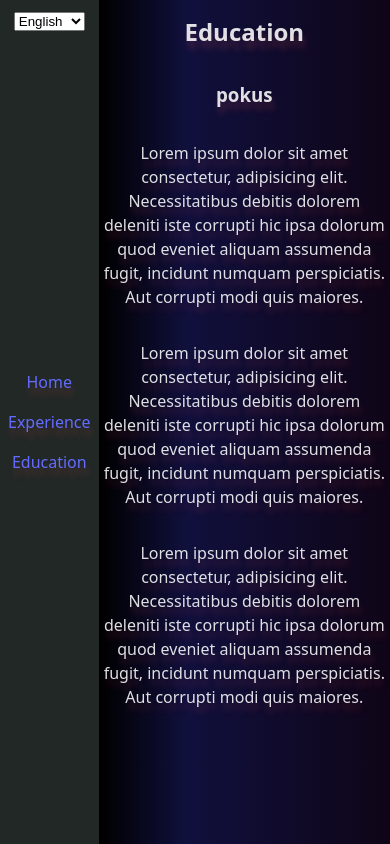
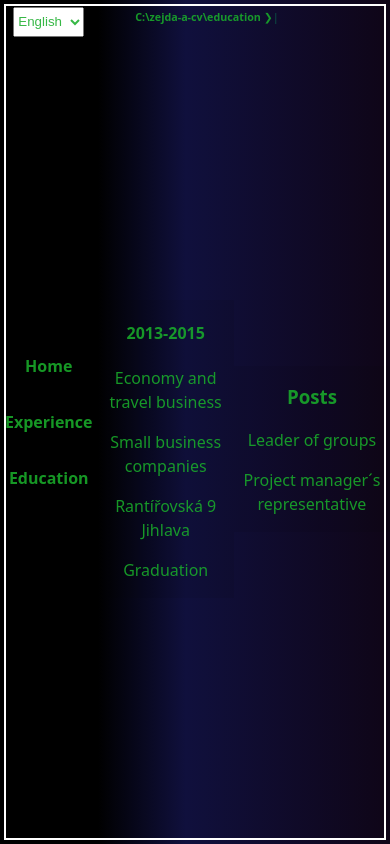
Before and after one commit to AnthonyNet/CV_11_2022, a React (Vite) app: page /education in a window 390 px wide. Built offline with nearby package versions, Linux system fonts and the light colour scheme.

Commit message:
problem with higher responsivity

```diff
--- a/src/ThemeContext.tsx
+++ b/src/ThemeContext.tsx
@@ -1,12 +1,12 @@
 import React, { createContext, useState } from "react";
 import {MdWebStories} from 'react-icons/md';
+import {FaPhp} from 'react-icons/fa';
 import {
   DiHtml5,
   DiCss3,
   DiSass,
   DiPhotoshop,
   DiNodejsSmall,
-  DiPhp,
   DiJavascript1,
   DiReact,
   DiGithubBadge,
@@ -21,9 +21,10 @@ import {
   SiTypescript,
 } from "react-icons/si";
 
-export const ThemeContext = createContext();
 
-export const ThemeProvider = (props: any) => {
+export const ThemeContext = React.createContext();
+
+export const ThemeProvider = (props: string) => {
   const [language, setLanguage] = useState<string>("english");
 
   const languagesData:{} = {
@@ -31,6 +32,7 @@ export const ThemeProvider = (props: any) => {
       home: {
         name: "Antonín Zejda",
         cv: "Resumé for CN Group",
+        paragraph1: "The reason I think you are the best choice for me is that I know you have more than 6 years of experience with trainee programs for junior developers. The second important thing is I would like to continuously improve not only my programming knowledge, but also I am interested in your language courses.",
       },
       experience: {
        heading: "Experience",
@@ -38,6 +40,19 @@ export const ThemeProvider = (props: any) => {
        tools: "Tools",
        graphic: "Graphic Editors"
       },
+      education:{
+        heading1: "Education",
+        heading2: "Posts",
+        year: "2013-2015",
+        name: "Economy and travel business",
+        field: "Small business companies",
+        adress: "Rantířovská 9 Jihlava",
+        graduation: "Graduation",
+        experience: ["Leader of groups",  "Project manager´s representative"],
+        welding: "9 international welding certificates",
+        piping: "1 piping certificate",
+
+      }
     },
     german: {
       home: {
@@ -50,6 +65,18 @@ export const ThemeProvider = (props: any) => {
         tools: "Instrumenten",
         graphic: "Grafikprogramme"
        },
+       education:{
+        heading1: "Ausbildung",
+        heading2: "Arbeit",
+        year: "2013-2015",
+        name: "Schule für Wirtschaft und Tourismus",
+        field: "Kleine Unternehmen",
+        adress: "Rantířovská 9 Jihlava",
+        graduation: "Abitur",
+        experience: ["Gruppenführer",  "Stellvertretender Bauleiter"],
+        welding: "9 Internationale Schweißzertifikaten",
+        piping: "1 Rorhleitunsbau Zertifikate",
+      }
     },
     czech: {
       home: {
@@ -62,6 +89,18 @@ export const ThemeProvider = (props: any) => {
         tools: "Nástroje",
         graphic: "Grafické programy"
        },
+       education:{
+        heading1: "Vzdělání",
+        heading2: "Pozice",
+        year: "2013-2015",
+        name: "Škola ekonomiky a cestovního ruchu",
+        field: "Podnikání malých firem",
+        adress: "Rantířovská 9 Jihlava",
+        graduation: "Maturitní zkouška",
+        experience: ["Vedoucí skupiny",  "Zástupce stavbyvedoucího"],
+        welding: "9 mezinárodních certifikací",
+        piping: "1 Potrubářská certifikace",
+      }
     },
     icons: {
         programming: {
@@ -79,11 +118,6 @@ export const ThemeProvider = (props: any) => {
             icon: <DiJavascript1 />,
             text: "JavaScript",
           },
-
-          github: {
-            icon: <DiGithubBadge />,
-            text: "GitHub",
-          },
           overflow: {
             icon: <DiStackoverflow />,
             text: "Stack overflow",
@@ -94,21 +128,12 @@ export const ThemeProvider = (props: any) => {
             text: "NodeJS",
           },
           php: {
-            icon: <DiPhp />,
+            icon: <FaPhp />,
             text: "PHP",
-          },
-
-          vercel: {
-            icon: <SiVercel />,
-            text: "Vercel",
           },
         },
         tools: {
 
-          responsive: {
-            icon: <MdWebStories />,
-            text: "Responsive",
-          },
           bootstrap: {
             icon: <SiBootstrap />,
             text: "Bootstrap",
@@ -116,6 +141,19 @@ export const ThemeProvider = (props: any) => {
           tailwind: {
             icon: <SiTailwindcss />,
             text: "Tailwind",
+          },
+          github: {
+            icon: <DiGithubBadge />,
+            text: "GitHub",
+          },
+
+          vercel: {
+            icon: <SiVercel />,
+            text: "Vercel",
+          },
+          responsive: {
+            icon: <MdWebStories />,
+            text: "Responsive",
           },
           sass: {
             icon: <DiSass />,
--- /dev/null
+++ b/src/components/education/Education.css
@@ -0,0 +1,12 @@
+
+.articles{
+    display: flex;
+    height: 100%;
+    justify-content: space-around;
+    align-items: center;
+
+}
+
+.articles article{
+    background-color: rgba(11, 5, 5, 0.07);
+}
--- a/src/components/experience/ExpSection.css
+++ b/src/components/experience/ExpSection.css
@@ -3,6 +3,7 @@
   flex-wrap: wrap;
   justify-content: center;
   gap: 1em;
+  margin-bottom: 10vh;
 }
 .experience__section .cover{
 
--- a/src/components/experience/ExpSection.tsx
+++ b/src/components/experience/ExpSection.tsx
@@ -1,7 +1,7 @@
 
 import './ExpSection.css'
 
-const ExpSection = ({data:{}}) => {
+const ExpSection = ({data}) => {
   return (
     <section className="experience__section">
       {
--- a/src/components/navbar/Navbar.css
+++ b/src/components/navbar/Navbar.css
@@ -1,16 +1,38 @@
-.navbar:not(.language) {
+
+.navbar{
   display: flex;
   flex-direction: column;
   align-items: center;
   justify-content: center;
-  background-color: #222826;
+  background: var(--color-navbar-background);
   height: 100vh;
+  width: 130px;
 }
 
 .navbar > * {
   margin: 0.5em;
 }
-.navbar .language {
-  position: fixed;
-  top: 0;
+.navbar #language {
+min-height: 30px;
+position: fixed;
+top: 0;
 }
+
+.navbar a{
+
+  font-weight: bold;
+  margin: 1em 0px;
+  transition: 0.5s ease-in-out;
+}
+
+.navbar a:hover{
+  transform: scale(1.05);
+  outline: 8px solid #0c0b0b;/*
+  box-shadow: 10px 10px 5px 10px rgba(0,0,0,0.75);
+  -webkit-box-shadow: 10px 10px 5px 10px rgba(0,0,0,0.75);
+  -moz-box-shadow: 10px 10px 5px 10px rgba(0,0,0,0.75);*/
+}
+
+.navbar #language{
+  color: var(--color-green);
+}
--- a/src/components/navbar/Navbar.tsx
+++ b/src/components/navbar/Navbar.tsx
@@ -3,7 +3,7 @@ import { NavLink } from "react-router-dom";
 import { ThemeContext } from "../../ThemeContext";
 import "./Navbar.css";
 
-const Navbar = () => {
+const Navbar = (): JSX.Element => {
   const { language, setLanguage } = useContext(ThemeContext);
 
   interface NavInterface {
@@ -11,17 +11,17 @@ const Navbar = () => {
       home: string;
       experience: string;
       education: string;
-    },
+    };
     german: {
       home: string;
       experience: string;
       education: string;
-    },
+    };
     czech: {
       home: string;
       experience: string;
       education: string;
-    },
+    };
   }
 
   const navbarData: NavInterface = {
@@ -42,14 +42,12 @@ const Navbar = () => {
     },
   };
 
-  const handleChange = (event) => {
-
-    setLanguage(event.target.value);
+  const handleChange = (e: React.ChangeEvent<HTMLSelectElement>) => {
+    setLanguage(e.target.value);
   };
   return (
     <nav className="navbar">
-      <span className="language">
-        <select name="cars" id="cars">
+      <select name="language" id="language">
         <option onClick={handleChange} value="english">
           English
         </option>
@@ -60,8 +58,6 @@ const Navbar = () => {
           Česky
         </option>
       </select>
-      </span>
-
       <NavLink to="/">{navbarData[language].home}</NavLink>
       <NavLink to="/experience">{navbarData[language].experience}</NavLink>
       <NavLink to="/education">{navbarData[language].education}</NavLink>
--- a/src/index.css
+++ b/src/index.css
@@ -5,9 +5,13 @@
   font-weight: 400;
 
   color-scheme: light dark;
-  color: rgba(255, 255, 255, 0.87);
 
-  text-shadow: 2px 8px 6px rgba(254, 96, 96, 0.2);
+  --color-green: rgba(25, 174, 42, 0.87);
+  --color-background: linear-gradient(90deg, rgb(0, 0, 0) 0%, rgba(16,16,61,1) 30%, rgb(15, 5, 23) 100%);
+  --color-navbar-background: #000000;
+  color: var(--color-green);
+
+
 
   font-synthesis: none;
   text-rendering: optimizeLegibility;
@@ -18,15 +22,21 @@
 
 a {
   font-weight: 500;
-  color: #646cff;
-  text-decoration: inherit;
+  color: var(--color-green);
+  text-decoration: none;
 }
-a:hover {
-  color: #535bf2;
+
+ul{
+  list-style: none;
+}
+
+h2{
+  margin: 0;
 }
 
 body {
   margin: 0;
+
 }
 
 .mainPage,
@@ -36,21 +46,65 @@ body {
   flex-direction: row;
   width: 100vw;
   height: 100vh;
+  background:#333c4b;
+
+outline:2px #fff solid;
+outline-offset:-6px;
 
 }
 
 .mainPage main,
 .experience main,
 .education main{
+
   height: 100%;
   width: 100%;
-  background: rgb(27,20,48);
-background: linear-gradient(90deg, rgb(0, 0, 0) 0%, rgba(16,16,61,1) 30%, rgb(15, 5, 23) 100%);
+  background: var(--color-background);
   display: flex;
   flex-direction: column;
   text-align: center;
   align-content: center;
   overflow-y: scroll;
+}
 
+.animSpan{
+  display: flex;
+  margin-left: 1cm;
+  margin-top: -20px;
 
 }
+
+.animSpan .anime{
+  animation-name: consoleX;
+  animation-duration: 1s;
+  animation-iteration-count: infinite;
+
+}
+
+@keyframes consoleX{
+0%{color: rgb(3, 255, 133); }
+100%{color: rgba(40, 44, 42, 0);}
+}
+
+@media screen and (min-width: 800px){
+  body{
+    width: 100vw;
+    height: 100vh;
+    display: flex;
+    align-items: center;
+    justify-content: center;
+    background-image: url(https://external-content.duckduckgo.com/iu/?u=https%3A%2F%2Fs2.best-wallpaper.net%2Fwallpaper%2F3840x2160%2F1709%2FBinary-numbers-tunnel-digital-creative_3840x2160.jpg&f=1&nofb=1&ipt=4157aa7899c38b30b7317eab68a623a5907d277ca4291ec716f5a3e6111d325e&ipo=images);
+    background-repeat: no-repeat;
+    background-position: center center;
+  }
+  .mainPage{
+
+    width: 800px;
+    height: 600px;
+  }
+
+  .navbar{
+    height: 600px;
+  }
+
+}
--- a/src/pages/Education.tsx
+++ b/src/pages/Education.tsx
@@ -1,31 +1,40 @@
-import React from "react";
+import { useContext } from "react";
 import Navbar from "../components/navbar/Navbar";
+import "../components/education/Education.css";
+import { ThemeContext } from "../ThemeContext";
 
 const Education = () => {
+  const { language, languagesData } = useContext(ThemeContext);
+  const route = languagesData[language].education;
+
   return (
     <div className="education">
       <Navbar />
       <main>
-        <h2>Education</h2>
-        <h3>pokus</h3>
-        <p>
-          Lorem ipsum dolor sit amet consectetur, adipisicing elit.
-          Necessitatibus debitis dolorem deleniti iste corrupti hic ipsa dolorum
-          quod eveniet aliquam assumenda fugit, incidunt numquam perspiciatis.
-          Aut corrupti modi quis maiores.
-        </p>
-        <p>
-          Lorem ipsum dolor sit amet consectetur, adipisicing elit.
-          Necessitatibus debitis dolorem deleniti iste corrupti hic ipsa dolorum
-          quod eveniet aliquam assumenda fugit, incidunt numquam perspiciatis.
-          Aut corrupti modi quis maiores.
-        </p>
-        <p>
-          Lorem ipsum dolor sit amet consectetur, adipisicing elit.
-          Necessitatibus debitis dolorem deleniti iste corrupti hic ipsa dolorum
-          quod eveniet aliquam assumenda fugit, incidunt numquam perspiciatis.
-          Aut corrupti modi quis maiores.
-        </p>
+        <span className="animSpan">
+          <h6>C:\zejda-a-cv\education &#10095;</h6>
+          <h6 className="anime">|</h6>
+        </span>
+        <h2>{route.heading}</h2>
+
+        <div className="articles">
+          <article>
+            <h4>{route.year}</h4>
+
+              <p>{route.name}</p>
+              <p>{route.field}</p>
+              <p>{route.adress}</p>
+              <p>{route.graduation}</p>
+
+          </article>
+          <article>
+                <h3>{route.heading2}</h3>
+              <p>{route.experience[0]}</p>
+              <p>{route.experience[1]}</p>
+
+          </article>
+        </div>
+
       </main>
     </div>
   );
--- a/src/pages/Experience.tsx
+++ b/src/pages/Experience.tsx
@@ -23,6 +23,7 @@ const Experience = () => {
     <div className="experience">
       <Navbar />
       <main>
+      <span className="animSpan"><h6>C:\zejda-a-cv\experience &#10095;</h6><h6 className="anime">|</h6></span>
         <h2>{heading}</h2>
         <h3>{programming}</h3>
 
--- a/src/pages/MainPage.tsx
+++ b/src/pages/MainPage.tsx
@@ -3,7 +3,7 @@ import Navbar from "../components/navbar/Navbar";
 import { ThemeContext } from "../ThemeContext";
 
 const MainPage = () => {
-  const {language, setLanguage} = useContext(ThemeContext);
+  const{language, setLanguage} = useContext(ThemeContext);
   const {languagesData} = useContext(ThemeContext)
 
 
@@ -11,6 +11,7 @@ const MainPage = () => {
     <div className="mainPage">
       <Navbar />
       <main>
+      <span className="animSpan"><h6>C:\zejda-a-cv\ &#10095;</h6><h6 className="anime">|</h6></span>
         <h2>{languagesData[language].home.name}</h2>
         <h5>{languagesData[language].home.cv}</h5>
         <p>
```
Lines whose indentation alone changed are shown as unchanged.
